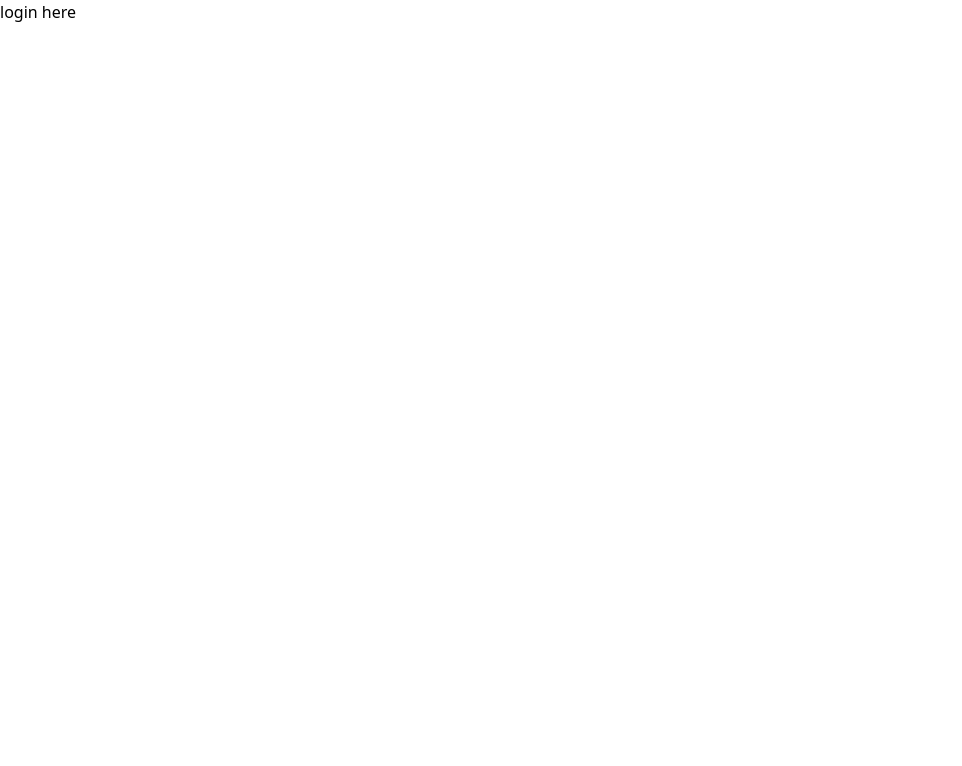
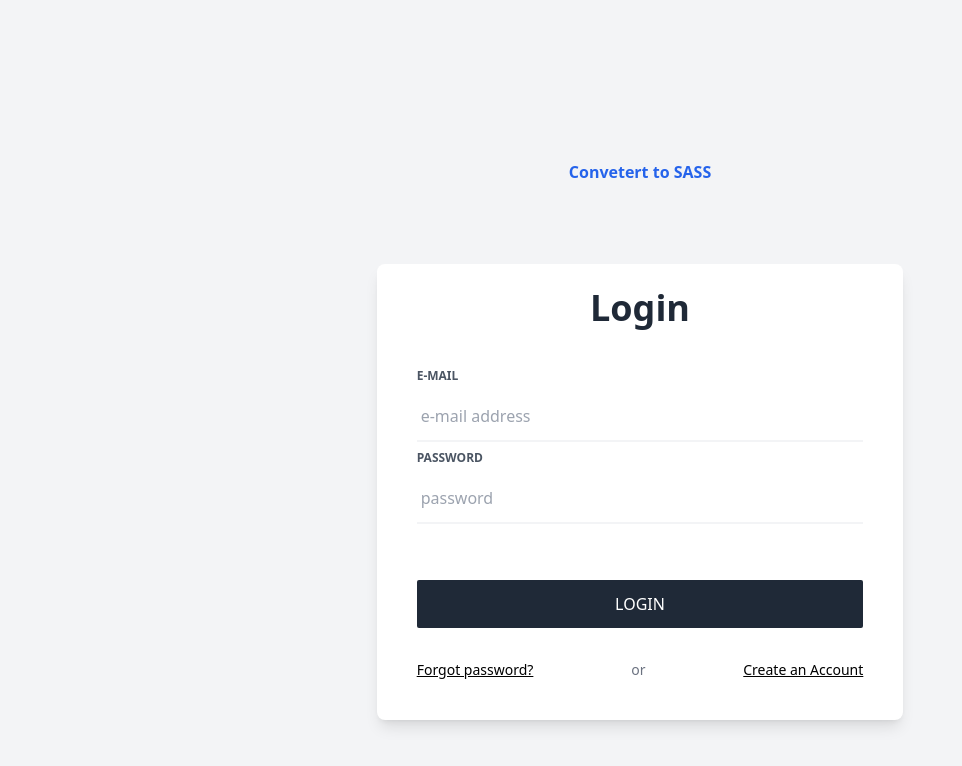
Before and after one commit to VopperCommunity/vopper-shares, a SvelteKit app: page /auth/login in a window 1280 px wide. Shown: the top 766 px of the page, without its empty margins (0-962 px from the left). Built offline with nearby package versions, Linux system fonts and the light colour scheme.

Commit message:
feature: login with token already

```diff
--- a/src/routes/auth/login/+page.svelte
+++ b/src/routes/auth/login/+page.svelte
@@ -1,5 +1,128 @@
 <script>
-    import '../../../app.css'
+  import { goto } from "$app/navigation";
+  import cookie from "js-cookie";
+  import "../../../app.css";
+
+  let formData = {
+    email: "",
+    password: "",
+  };
+
+  const sendData = async () => {
+    try {
+      const send = await fetch("http://localhost:5000/api/v1/auth/login-user", {
+        method: "POST",
+        headers: {
+          "Content-Type": "application/json",
+        },
+        body: JSON.stringify(formData),
+      });
+
+      if (!send) {
+        return "error";
+      }
+
+      const tokenSession = await send.json();
+      cookie.set("jwt", tokenSession.token);
+
+      console.log(tokenSession);
+      console.log(send);
+
+      await goto("/dashboard");
+    } catch (error) {
+      console.error(error);
+    }
+  };
 </script>
 
-login here
+<!-- component -->
+<!-- Container -->
+<div class="flex flex-col h-screen bg-gray-100">
+  <!-- Auth Card Container -->
+  <div class="grid place-items-center mx-2 my-20 sm:my-auto">
+    <div class="flex">
+      <span class="text-center font-bold my-20 mx-auto">
+        <a
+          href="https://egoistdeveloper.github.io/twcss-to-sass-playground/"
+          target="_blank"
+          class="text-blue-600"
+        >
+          Convetert to SASS
+        </a>
+      </span>
+    </div>
+
+    <!-- Auth Card -->
+    <div
+      class="w-11/12 p-12 sm:w-8/12 md:w-6/12 lg:w-5/12 2xl:w-4/12
+            px-6 py-10 sm:px-10 sm:py-6
+            bg-white rounded-lg shadow-md lg:shadow-lg"
+    >
+      <!-- Card Title -->
+      <h2 class="text-center font-semibold text-3xl lg:text-4xl text-gray-800">
+        Login
+      </h2>
+
+      <form class="mt-10" on:submit|preventDefault={sendData}>
+        <!-- Email Input -->
+        <label
+          for="email"
+          class="block text-xs font-semibold text-gray-600 uppercase"
+          >E-mail</label
+        >
+        <input
+          id="email"
+          type="email"
+          name="email"
+          bind:value={formData.email}
+          placeholder="e-mail address"
+          autocomplete="email"
+          class="block w-full py-3 px-1 mt-2
+                    text-gray-800 appearance-none
+                    border-b-2 border-gray-100
+                    focus:text-gray-500 focus:outline-none focus:border-gray-200"
+          required
+        />
+
+        <!-- Password Input -->
+        <label
+          for="password"
+          class="block mt-2 text-xs font-semibold text-gray-600 uppercase"
+          >Password</label
+        >
+        <input
+          id="password"
+          type="password"
+          name="password"
+          bind:value={formData.password}
+          placeholder="password"
+          autocomplete="current-password"
+          class="block w-full py-3 px-1 mt-2 mb-4
+                    text-gray-800 appearance-none
+                    border-b-2 border-gray-100
+                    focus:text-gray-500 focus:outline-none focus:border-gray-200"
+          required
+        />
+
+        <!-- Auth Buttton -->
+        <button
+          type="submit"
+          class="w-full py-3 mt-10 bg-gray-800 rounded-sm
+                    font-medium text-white uppercase
+                    focus:outline-none hover:bg-gray-700 hover:shadow-none"
+        >
+          Login
+        </button>
+
+        <!-- Another Auth Routes -->
+        <div class="sm:flex sm:flex-wrap mt-8 sm:mb-4 text-sm text-center">
+          <a href="#" class="flex-2 underline"> Forgot password? </a>
+
+          <p class="flex-1 text-gray-500 text-md mx-4 my-1 sm:my-auto">or</p>
+
+          <a href="#" class="flex-2 underline"> Create an Account </a>
+        </div>
+      </form>
+    </div>
+  </div>
+</div>
--- a/src/routes/dashboard/+page.server.ts
+++ b/src/routes/dashboard/+page.server.ts
@@ -0,0 +1,32 @@
+import type { PageServerLoad } from "./$types";
+import { redirect } from "@sveltejs/kit";
+import jwt from "jsonwebtoken";
+
+export const load: PageServerLoad = async ({ cookies }) => {
+  const token = cookies.get("jwt");
+  const decodeToken = jwt.decode(token || "");
+  console.log(token, decodeToken);
+
+  try {
+    if (cookies === undefined) throw new Error("no existe el token");
+    const validateSessionUser = await fetch(
+      "http://localhost:5000/api/v1/info",
+      {
+        headers: {
+          Authorization: `Bearer ${token}`,
+          Cookie: `jwt=${token};`,
+        },
+        credentials: "include",
+      }
+    );
+
+    console.log(validateSessionUser);
+    if (!validateSessionUser.ok) throw new Error("error al intentar acceder");
+
+    // return {
+    //     user: decodeToken as MessageJwT
+    // }
+  } catch (error) {
+    return redirect(303, "auth/login");
+  }
+};
```
Also changed, not shown: package.json (+7 -1 lines), 1 other file (tests, documents, lock files or other folders).
